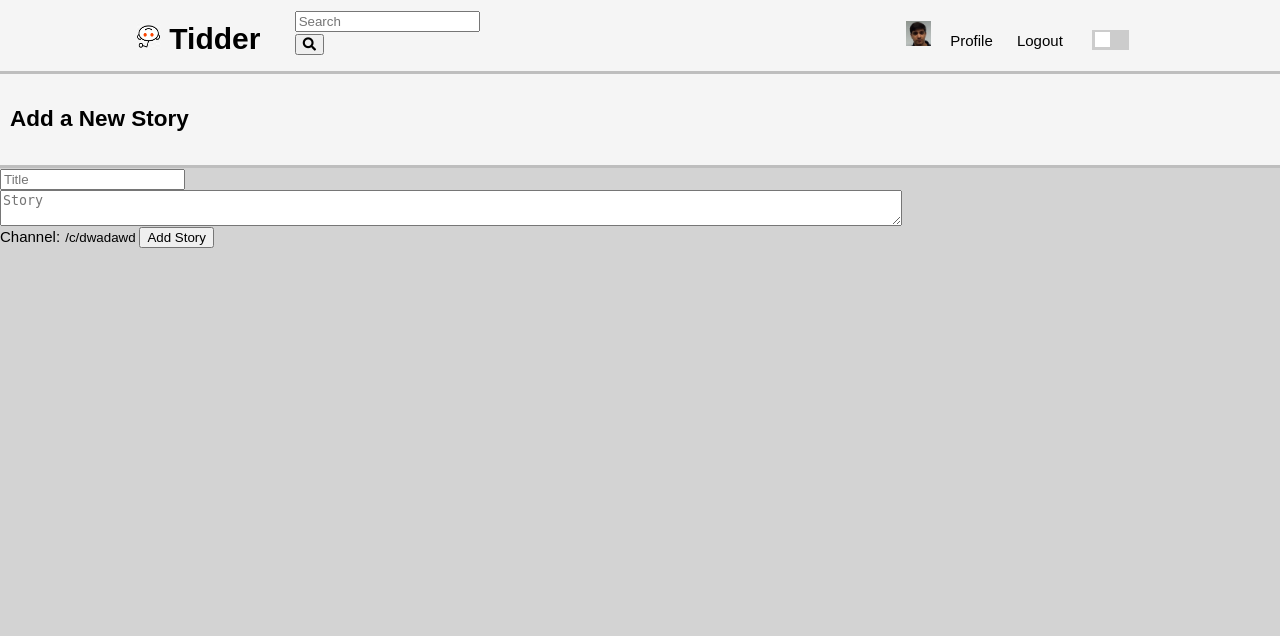
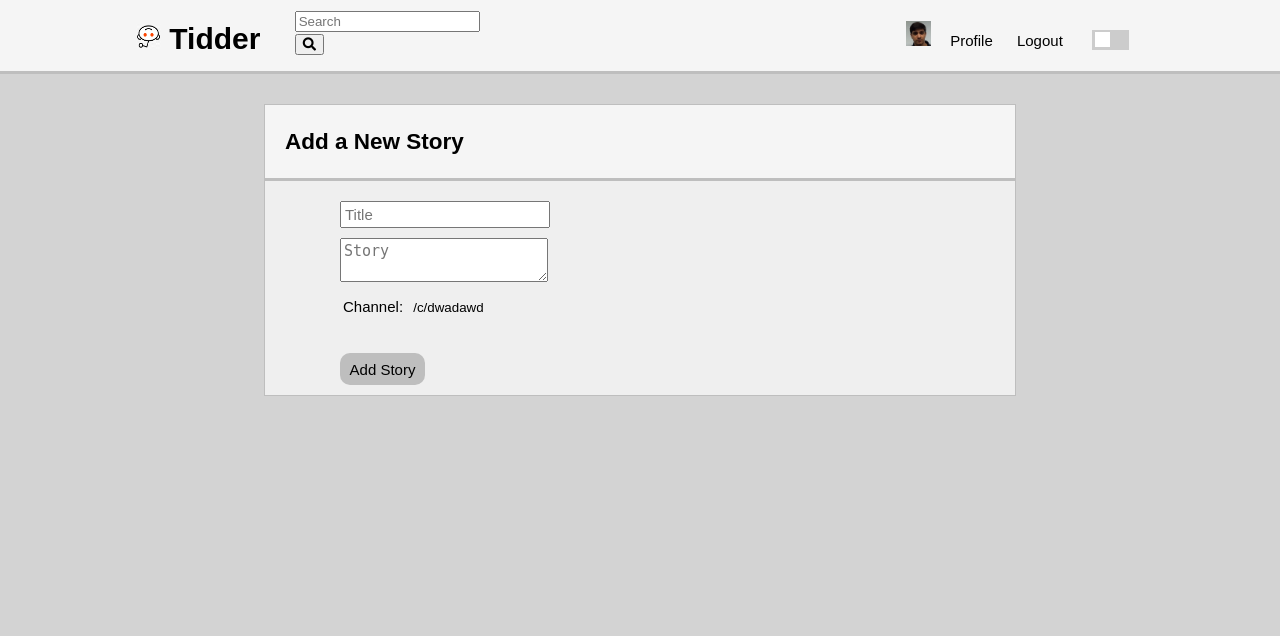
Before and after one commit to CiscoFrisco/LTW, a PHP site: page /pages/add_story.php in a window 1280 px wide. Shown: the top 636 px of the page. Run offline with PHP 8.4, Linux system fonts and the light colour scheme; the visitor is signed in with stand-in values (Sample User, id 1); data comes from the database, SQL or seed files in the repository; some libraries are stand-ins or nearby versions.

Commit message:
some more css

```diff
--- a/css/style.css
+++ b/css/style.css
@@ -49,6 +49,7 @@ select {
     text-indent: 1px;
     text-overflow: '';
     text-align-last: center;
+    padding: 5px;
 }
 
 select:hover {
@@ -236,7 +237,8 @@ header {
 }
 
 
-/*section#login*/ .input-block {
+
+ .input-block {
     background-color: var(--secondary-writing-bg);
     border: 1px solid var(--border-color);
     margin-left: auto;
@@ -245,7 +247,8 @@ header {
     margin-top: 30px;
 }
 
-/*section#login*/.input-block input{
+
+.input-block input, .input-block label, .input-block textarea{
     display: block;
     margin: 10px 10%;
     width: 50%;
@@ -255,23 +258,31 @@ header {
     padding: 0.2em;
 }
 
-/*section#login*/ .input-block header {
+
+.input-block header {
     background-color: var(--writing-bg);
     border-bottom: var(--border-color) 3px solid;
     color:var(--main-font-color);
     padding: 20px;
 }
 
-/*section#login*/.input-block h2 {
+.not-found {
+    text-align: center;
+}
+
+
+.input-block h2 {
     margin: 0;
 }
 
-/*section#login*/.input-block form {
+
+.input-block form {
     margin-top:20px;
 }
 
 
-/*section#login*/.input-block input[type="submit"]{
+
+.input-block input[type="submit"]{
     border-radius: 10px;
     border:none;
     max-width: 80px;
@@ -282,7 +293,8 @@ header {
     color: var(--main-font-color);
 }
 
-/*section#login*/.input-block input[type="submit"]:hover {
+
+.input-block input[type="submit"]:hover {
     background-color: var(--button-color-hover);
     cursor:pointer;
 }
--- a/pages/add_story.php
+++ b/pages/add_story.php
@@ -17,8 +17,8 @@
 	$channels = getAllChannels();
 	draw_header(true);
 ?>
-
-	<section id="new_story">
+	<div class = "container">
+		<section id="new_story" class = "input-block">
 			<header>
 				<h2>Add a New Story</h2>
 			</header>
@@ -36,5 +36,5 @@
 						<h3>Story is too long! (Max is 50000 characters)</h3>
 			<?php }} ?>
 		</section>
-
+	</div>
 <?php draw_footer();?>
--- a/pages/search.php
+++ b/pages/search.php
@@ -63,8 +63,10 @@
         draw_users($users);
 
     if(count($stories) == 0 && count($comments) == 0 && count($users) == 0) {?>
-        <h3>Couldn't find what you're looking for!</h3>
-        <h3><img src="../pictures/sad.png" alt="Not Found" width="200" height="200"></h3>
+        <div class = "container input-block not-found">
+            <h3>Couldn't find what you're looking for!</h3>
+            <h3><img src="../pictures/sad.png" alt="Not Found" width="200" height="200"></h3>
+        </div>
     <?php }
     draw_footer();
 ?>
```
Lines whose indentation alone changed are shown as unchanged.
